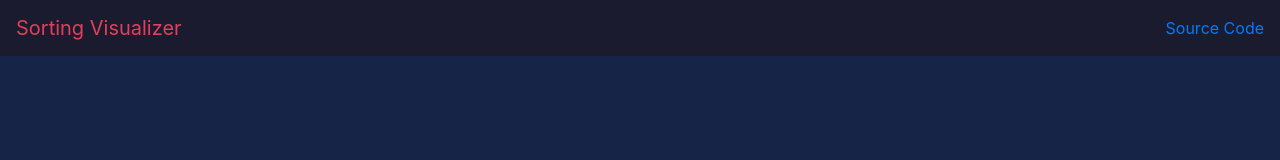
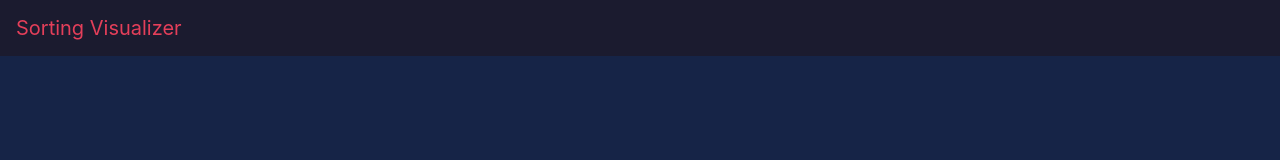
Before and after one commit to dusanesaksham14/Sorting-Visualizer, a plain HTML site: page index.html in a window 1280 px wide. Shown: the top 160 px of the page. Drawn offline with nearby package versions, Linux system fonts and the light colour scheme.

Commit message:
Update index.html

```diff
--- a/index.html
+++ b/index.html
@@ -25,9 +25,6 @@
 <body>
     <nav class="navbar dark-background">
         <a class="navbar-brand text-color" href="#">Sorting Visualizer</a>
-            <span class="navbar-text">
-                <a href = "https://github.com/AdityaPrakash-26/Sorting-Visualizer-v2">Source Code</a>
-            </span>
     </nav>
 
     <div id="sorting" class="flex-container">
```
